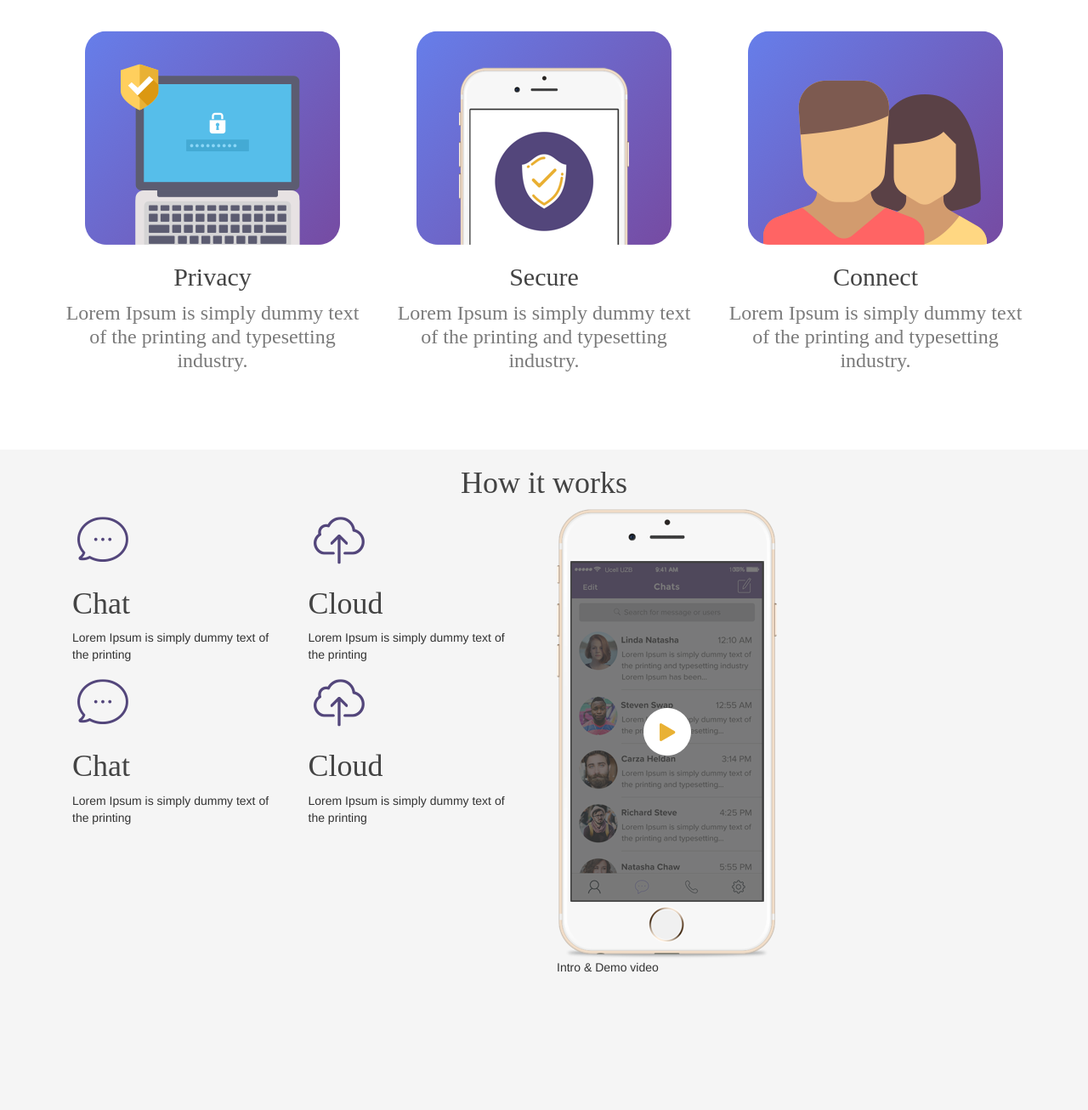
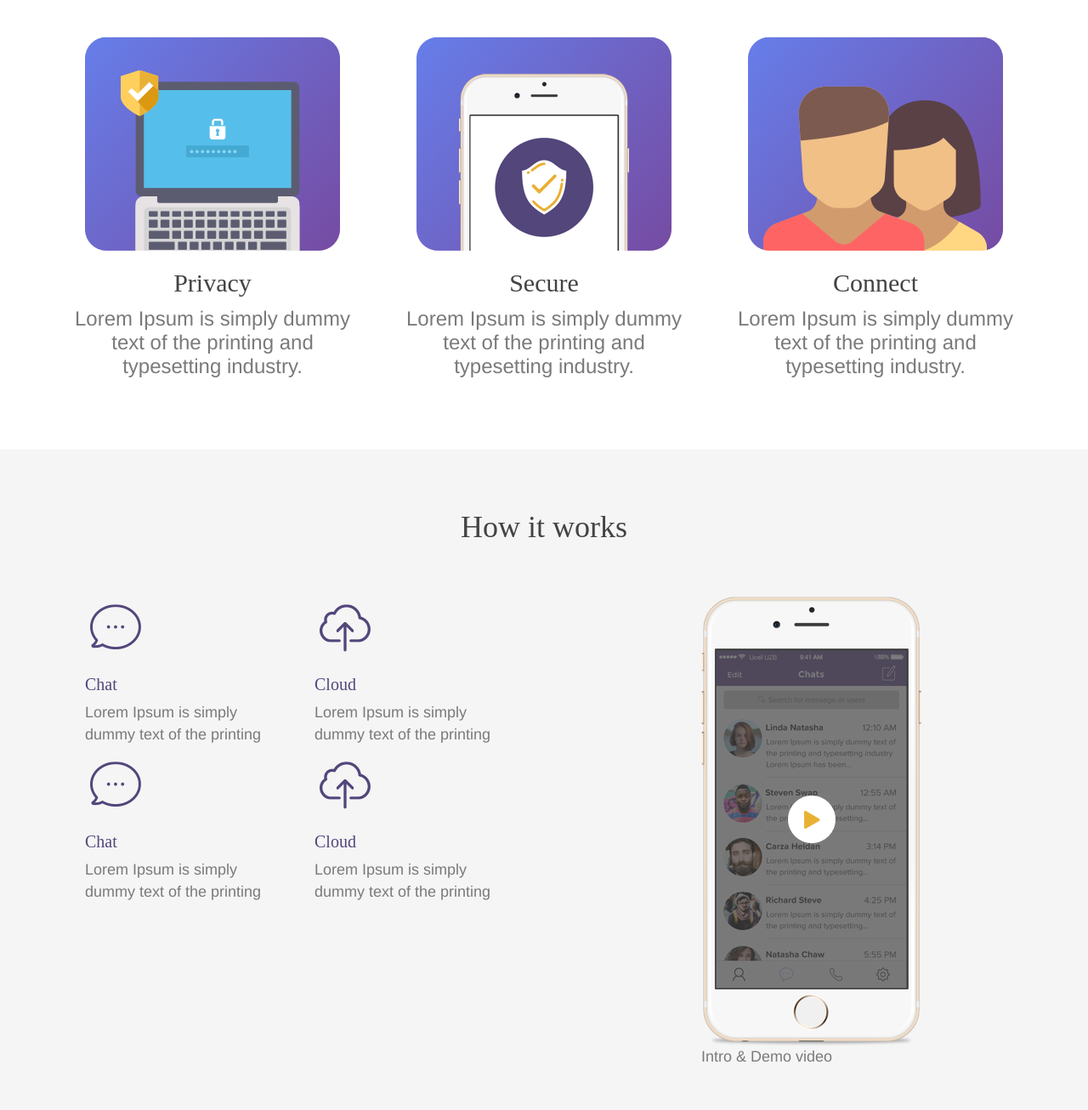
Before and after one commit to Hazibii/Chat-App-Landing-Page, a plain HTML site: page index.html in a window 1280 px wide. Shown: the part 691-1997 px from the top of the page at 85% size. Drawn offline with nearby package versions, Linux system fonts and the light colour scheme.

Commit message:
random adds

```diff
--- a/css/customchat.css
+++ b/css/customchat.css
@@ -6,6 +6,7 @@ Chat App Landing Page CSS
 
 body{
   position: relative;
+  font-family: 'Montserrat', "Helvetica", Arial, sans-serif;
 }
 
 .center{
@@ -31,12 +32,16 @@ nav .logo{
 nav a{
   padding-left: 50px;
   padding-right: 50px;
+  color: #fff;
 }
 /* Header */
 
 header{
 	height: 580px;
 	background: linear-gradient(315deg, #764BA2 0%, #667EEA 100%);
+}
+.heros{
+  padding-left: 140px;
 }
 
 #hero h1{
@@ -58,12 +63,16 @@ header{
 }
 /* Section Feature */
 .feature{
-  height: 640px;
+  min-height: 640px;
+  display: block;
 }
 
 .feature h2{
   margin: 0;
   padding: 56px 0 58px 0;
+	color: #434343;
+	font-family: Montserrat;
+	font-size: 36px;
 }
 
 .feature img{
@@ -81,7 +90,6 @@ header{
 
 .feature p {
 	color: #7A7A7A;
-	font-family: ".SF NS Display";
 	font-size: 24px;
 	line-height: 28px;
 	text-align: center;
@@ -91,18 +99,40 @@ header{
 /* Section How It Works*/
 .howrks{
   min-height: 780px;
+  display: block;
   background-color: #F5F5F5;
+}
+
+.howrks h2{
+  padding: 50px 0 50px 0;
+	color: #434343;
+	font-family: Montserrat;
+	font-size: 36px;
+	line-height: 43px;
 }
 
 .howrks h3{
 	color: #434343;
 	font-family: Montserrat;
 	font-size: 36px;
+  color: #53467B;
+	font-family: Montserrat;
+	font-size: 20px;
+}
+
+.howrks p{
+	color: #7A7A7A;
+	font-size: 18px;
+}
+
+.phone2{
+  padding-left: 170px;
 }
 
 /* Section Download */
 .download{
   min-height: 570px;
+  display: block;
 }
 
 .download-now{
@@ -111,7 +141,7 @@ header{
 
 
 .download-right{
-  top: 200px;
+  padding-top: 200px;
 }
 
 .download-right img{
@@ -124,14 +154,15 @@ header{
 
 /* Press */
 .press {
-	min-height: 152px;
+	min-height: 150px;
+  display: block;
 	background-color: #D2D2D2;
   padding-top: auto;
 }
 
 .logos{
   padding: 40px 50px 50px 40px;
-  margin: 0 auto;
+  /* margin: 0 auto; */
 }
 
 .logos img{
--- a/index.html
+++ b/index.html
@@ -35,7 +35,7 @@
           </div><!--/.nav-collapse -->
         </div>
       </nav>
-    <div class="container">
+    <div class="container heros">
       <div class="row">
         <h1>New Era of Messaging <br/> Secure System Messaging</h1>
         <p>Chat app messaging and powerful than any other
@@ -52,17 +52,17 @@
     <div class="container">
       <div class="row">
         <h2 class="text-center">Features</h2>
-        <div class="col-sm-4">
+        <div class="col-md-4">
           <img src="assests/image1.png" alt="">
           <h3>Privacy</h3>
           <p>Lorem Ipsum is simply dummy text of the printing and typesetting industry.</p>
         </div>
-        <div class="col-sm-4">
+        <div class="col-md-4">
           <img src="assests/image2.png" alt="">
           <h3>Secure</h3>
           <p>Lorem Ipsum is simply dummy text of the printing and typesetting industry.</p>
         </div>
-        <div class="col-sm-4">
+        <div class="col-md-4">
           <img src="assests/image3.png" alt="">
           <h3>Connect</h3>
           <p>Lorem Ipsum is simply dummy text of the printing and typesetting industry.</p>
@@ -75,54 +75,53 @@
 
   <section class="howrks">
     <div class="container">
-      <div class="row">
-        <h3 class="text-center">How it works</h3>
-        <div class="col-sm-6">
-
-            <div class="col-sm-6">
+      <div class="row-fluid">
+        <h2 class="text-center">How it works</h2>
+        <div class="col-md-6">
+            <div class="col-md-6">
               <img src="assests/chat.png" alt="">
               <h3>Chat</h3>
               <p>Lorem Ipsum is simply dummy text of the printing</p>
             </div>
-            <div class="col-sm-6">
+            <div class="col-md-6 feat-box">
               <img src="assests/cloud.png" alt="">
               <h3>Cloud</h3>
               <p>Lorem Ipsum is simply dummy text of the printing</p>
             </div>
-            <div class="col-sm-6">
+            <div class="col-md-6 feat-box">
               <img src="assests/chat.png" alt="">
               <h3>Chat</h3>
               <p>Lorem Ipsum is simply dummy text of the printing</p>
             </div>
-            <div class="col-sm-6">
-              <img src="assests/cloud.png" alt="">
+            <div class="col-md-6 feat-box">
+              <img src="assests/cloud.png" alt="  ">
               <h3>Cloud</h3>
               <p>Lorem Ipsum is simply dummy text of the printing</p>
             </div>
-
-
-
         </div>
-        <div class="col-sm-6">
+        <div class="col-md-6">
           <img class="phone2" src="assests/iphone.png" alt="Phone">
-            <p>Intro & Demo video</p>
+            <p class="phone2">Intro & Demo video</p>
         </div>
       </div>
     </div>
 
 
-  </section>
+  </section><!-- End -->
 
+  <!-- Section Download -->
   <section class="download">
     <div class="container">
-      <div class="col-sm-6 download-left">
+      <div class="row-fluid">
+        <div class="col-md-6 span6 download-left">
           <img class="download-now" src="assests/iphone3.png" alt="">
         </div>
-      <div class="col-sm-6 download-right">
+        <div class="col-md-6 span6 download-right">
           <h1>Download the App</h1>
           <p>Our app is available for ios and android download now enjoy chat your friend anytime</p>
           <img src="assests/App-Store-badge.png" alt="Apple App Store Download badge">
           <img src="assests/google-Play-badge.png" alt="Google Play Store Download badge">
+        </div>
       </div>
     </div>
   </section>
@@ -130,8 +129,8 @@
   <!-- Press section -->
   <section class="press">
     <div class="conatiner">
-      <div class="logos col-sm-12 center">
-        <div class="row">
+      <div class="logos col-md-12 center">
+        <div class="row-fluid">
           <img src="assests/logos/tech crunch.png" alt="">
           <img src="assests/logos/the-guardian.png" alt="">
           <img src="assests/logos/the-verge.png" alt="">
```
Lines whose indentation alone changed are shown as unchanged.
